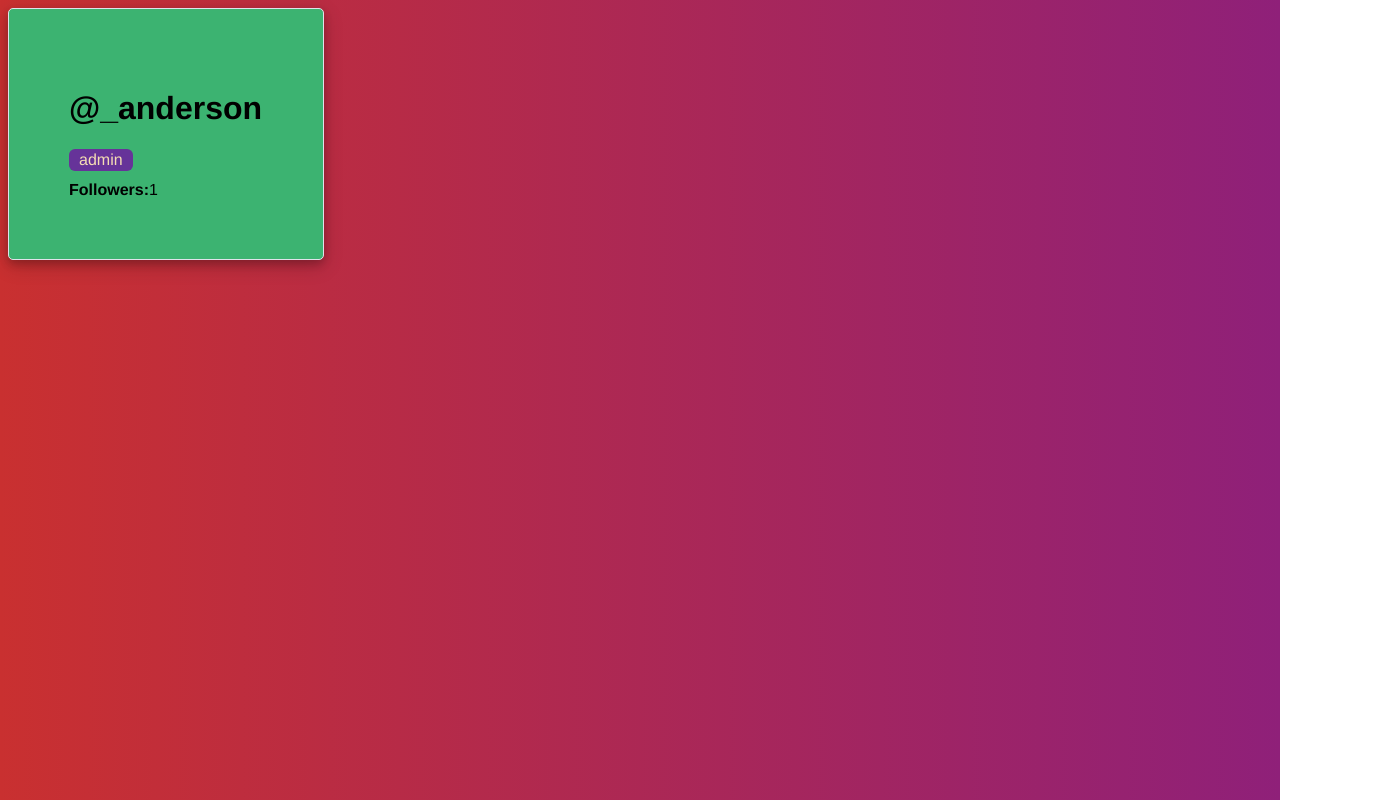
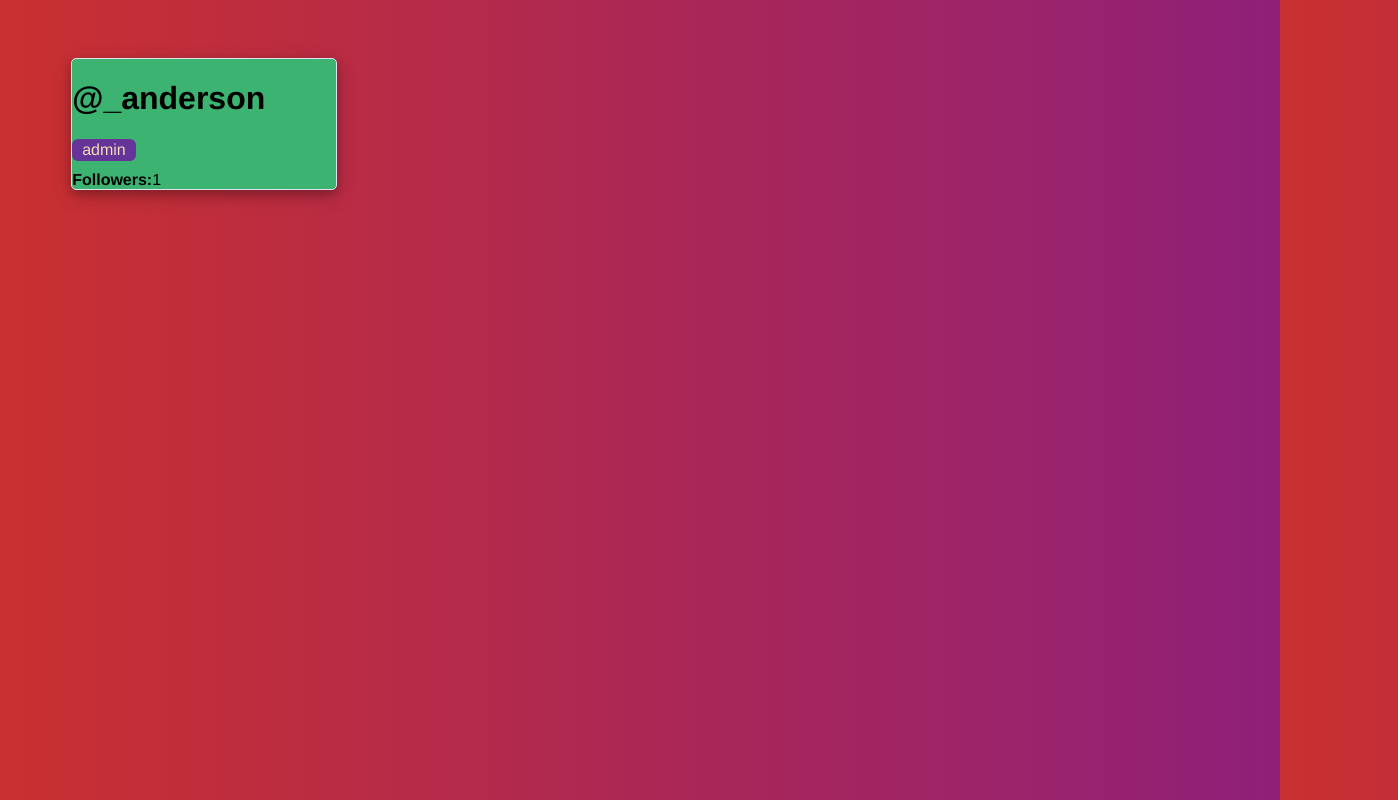
Before and after one commit to andersoncharle/cryptostar, a Vue app: page / in a window 1280 px wide. Shown: the whole page, 1398 px wide, since content can reach past the window. Built offline with nearby package versions, Linux system fonts and the light colour scheme.

Commit message:
user profile changes

```diff
--- a/src/components/userProfile.vue
+++ b/src/components/userProfile.vue
@@ -87,15 +87,15 @@ export default {
 .user-profile {
   display: grid;
   grid-template-columns: 1fr 3fr;
-  /*width: 100%;*/
-  /*padding: 50px 5%;*/
+  width: 100%;
+  padding: 50px 5%;
 }
 .user-profile__user-panel {
   display: flex;
   flex-direction: column;
-  /*margin-right: 50px;*/
+  margin-right: 50px;
   box-shadow: 0 4px 8px 0 rgba(0, 0, 0, 0.2), 0 6px 20px 0 rgba(0, 0, 0, 0.19);
-  padding: 60px;
+  /*padding: 60px;*/
   /*background-color: white;*/
   border-radius: 5px;
   border: 1px solid #dfe3eb;
```
